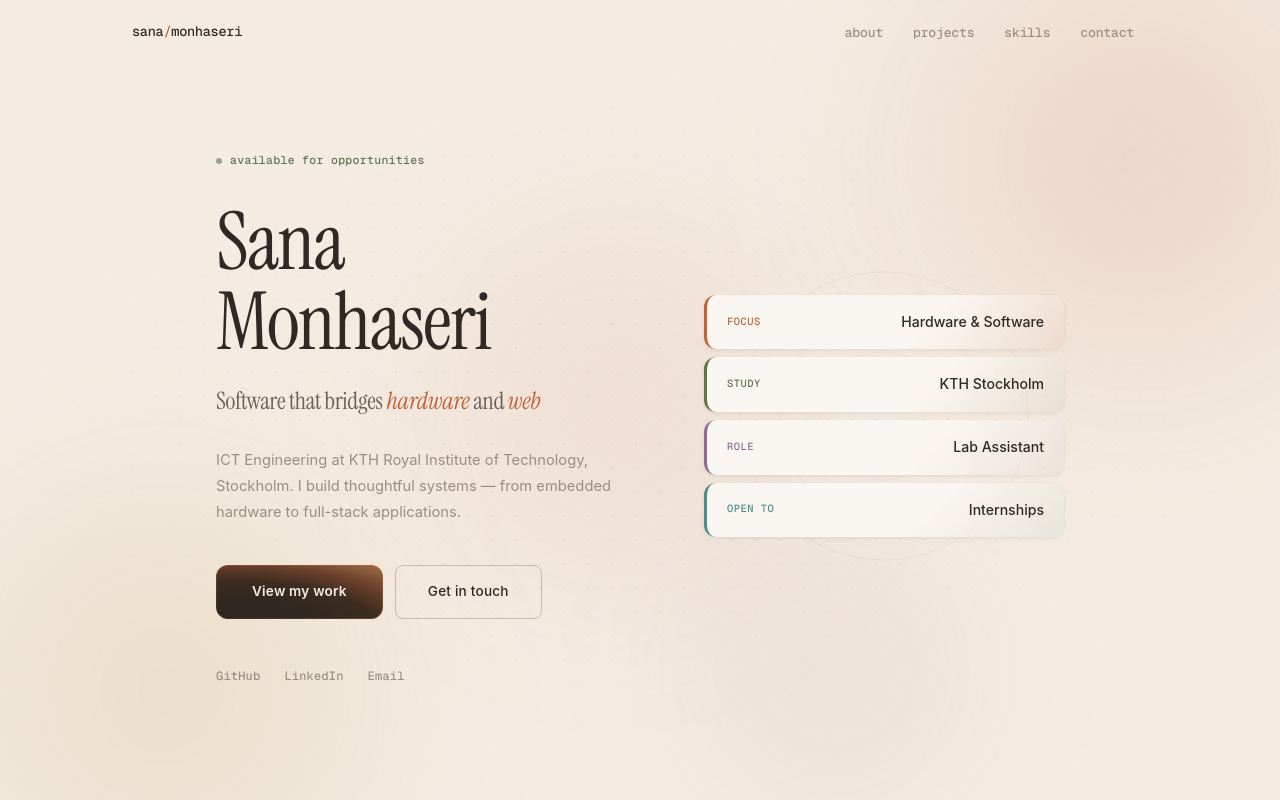
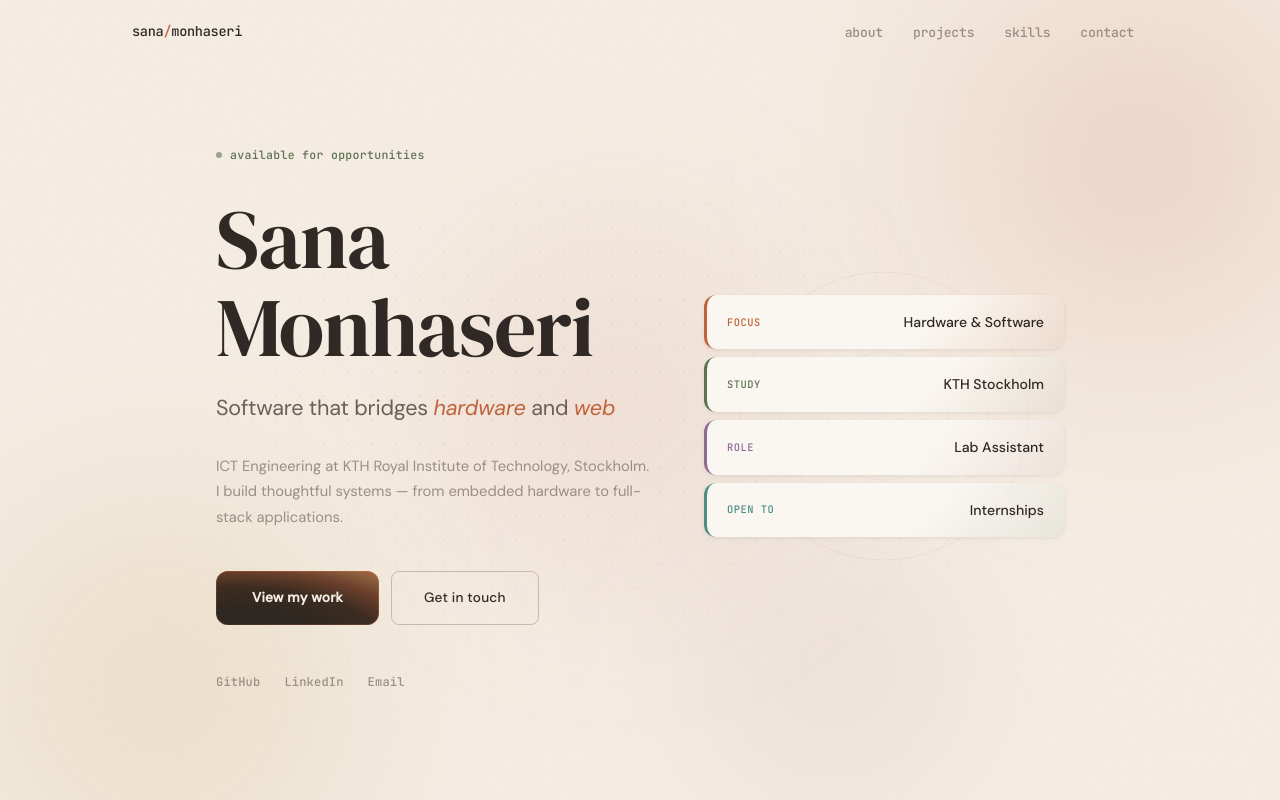
Before and after one commit to Sana8200/Portfolio_Sana, a React (Create React App) app in the folder portfolio/: page / in a window 1280 px wide. Shown: the top 800 px of the page. Built offline with nearby package versions, Linux system fonts and the light colour scheme.

Commit message:
style: replace WebGL shader with CSS animated color blobs across sections

```diff
--- a/portfolio/src/Hero/Hero.css
+++ b/portfolio/src/Hero/Hero.css
@@ -108,22 +108,22 @@
 /* Title */
 .hero__title {
   font-family: var(--font-heading);
-  font-size: clamp(3.2rem, 6.5vw, 5rem);
+  font-size: clamp(3.4rem, 7vw, 5.2rem);
   font-weight: 400;
-  line-height: 1.0;
+  line-height: 1.05;
   color: var(--text);
   margin-bottom: 1.25rem;
-  letter-spacing: -1.5px;
+  letter-spacing: -1px;
 }
 
 /* Subtitle */
 .hero__subtitle {
-  font-family: var(--font-heading);
-  font-size: clamp(1.15rem, 2.2vw, 1.5rem);
+  font-family: var(--font-body);
+  font-size: clamp(1.1rem, 2.2vw, 1.35rem);
   font-weight: 400;
   color: var(--text-mid);
   margin-bottom: 1.75rem;
-  letter-spacing: -0.3px;
+  letter-spacing: -0.2px;
 }
 .hero__subtitle em {
   color: var(--rust);
--- a/portfolio/src/Hero/Hero.js
+++ b/portfolio/src/Hero/Hero.js
@@ -2,7 +2,7 @@ import './Hero.css';
 
 const SOCIALS = [
   { label: 'GitHub', url: 'https://github.com/Sana8200' },
-  { label: 'LinkedIn', url: 'https://linkedin.com/in/sana-monhaseri' },
+  { label: 'LinkedIn', url: 'https://www.linkedin.com/in/sana-monhaseri-90821a298' },
   { label: 'Email', url: 'mailto:s.monhaserii@gmail.com' },
 ];
 
--- a/portfolio/src/style/global.css
+++ b/portfolio/src/style/global.css
@@ -3,7 +3,7 @@
    Aesthetic: Warm Terminal Elegance
    ====================================================== */
 
-@import url('https://fonts.googleapis.com/css2?family=Instrument+Serif:ital@0;1&family=Geist+Mono:wght@400;500&display=swap');
+@import url('https://fonts.googleapis.com/css2?family=DM+Serif+Display:ital@0;1&family=DM+Sans:ital,opsz,wght@0,9..40,300;0,9..40,400;0,9..40,500;1,9..40,400&family=JetBrains+Mono:wght@400;500&display=swap');
 
 :root {
   --bg:             #F5EDE4;
@@ -49,9 +49,9 @@
   --border-hover:   #C9BBA9;
 
   /* Typography */
-  --font-heading:   'Instrument Serif', Georgia, serif;
-  --font-body:      -apple-system, 'Segoe UI', sans-serif;
-  --font-mono:      'Geist Mono', monospace;
+  --font-heading:   'DM Serif Display', Georgia, serif;
+  --font-body:      'DM Sans', -apple-system, 'Segoe UI', sans-serif;
+  --font-mono:      'JetBrains Mono', monospace;
 
   /* Spacing & Radius */
   --radius:         12px;
@@ -299,7 +299,7 @@ body::after {
   font-weight: 400;
   color: var(--text);
   margin-bottom: 0.75rem;
-  line-height: 1.1;
+  line-height: 1.15;
   letter-spacing: -0.5px;
 }
 
```
Also changed, not shown: portfolio/src/Projects/Projects.js (line endings or trailing spaces).
